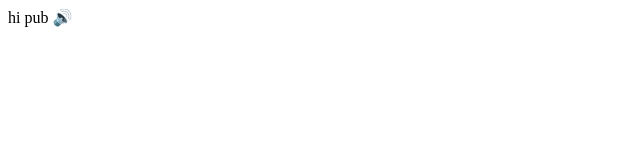
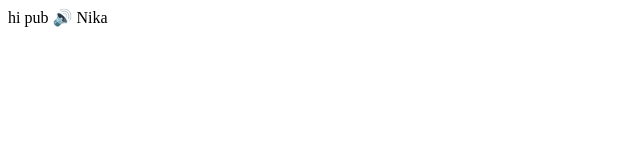
Before and after one commit to 4398960/4398960.github.com, a plain HTML site: page index.html in a window 1280 px wide. Shown: the full height of the page, 0-640 px from the left. Drawn offline with Linux system fonts and the light colour scheme.

Commit message:
add Nika

```diff
--- a/index.html
+++ b/index.html
@@ -10,5 +10,6 @@
 </head>
 <body>
     hi pub 🔊
+    Nika
 </body>
 </html>
```
